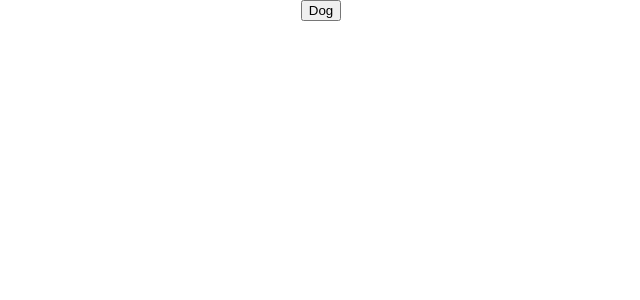
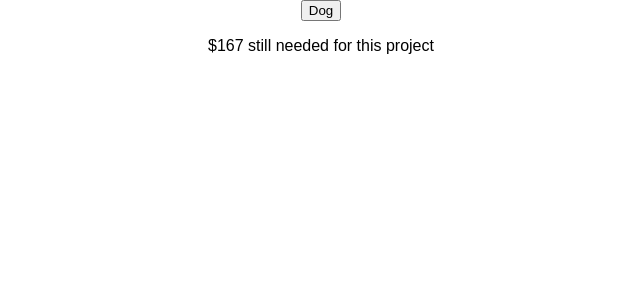
Before and after one commit to davidyearwood/loktra-challenge, a React (Create React App) app: page / in a window 1280 px wide. Shown: the top 300 px of the page, without its empty margins (319-959 px from the left). Built offline with nearby package versions, Linux system fonts and the light colour scheme.

Commit message:
Create SpeechBubble component

```diff
--- a/src/App.js
+++ b/src/App.js
@@ -2,12 +2,16 @@ import React, { Component } from 'react';
 import logo from './logo.svg';
 import './App.css';
 import Button from './Button';
+import SpeechBubble from './SpeechBubble';
 
 class App extends Component {
   render() {
     return (
       <div className="App">
         <Button innerText="Dog"/>
+        <SpeechBubble>
+          <p className="speech-bubble__msg"><span>$167</span> still needed for this project</p>
+        </SpeechBubble>
       </div>
     );
   }
--- /dev/null
+++ b/src/SpeechBubble.js
@@ -0,0 +1,15 @@
+import React from 'react';
+
+const SpeechBubble = props => {
+  return (
+    <div className={props.containerClassName}>
+        {props.children}
+    </div>
+  );
+};
+
+SpeechBubble.defaultProps = {
+    containerClassName: 'speech-bubble'
+}
+
+export default SpeechBubble;
```
